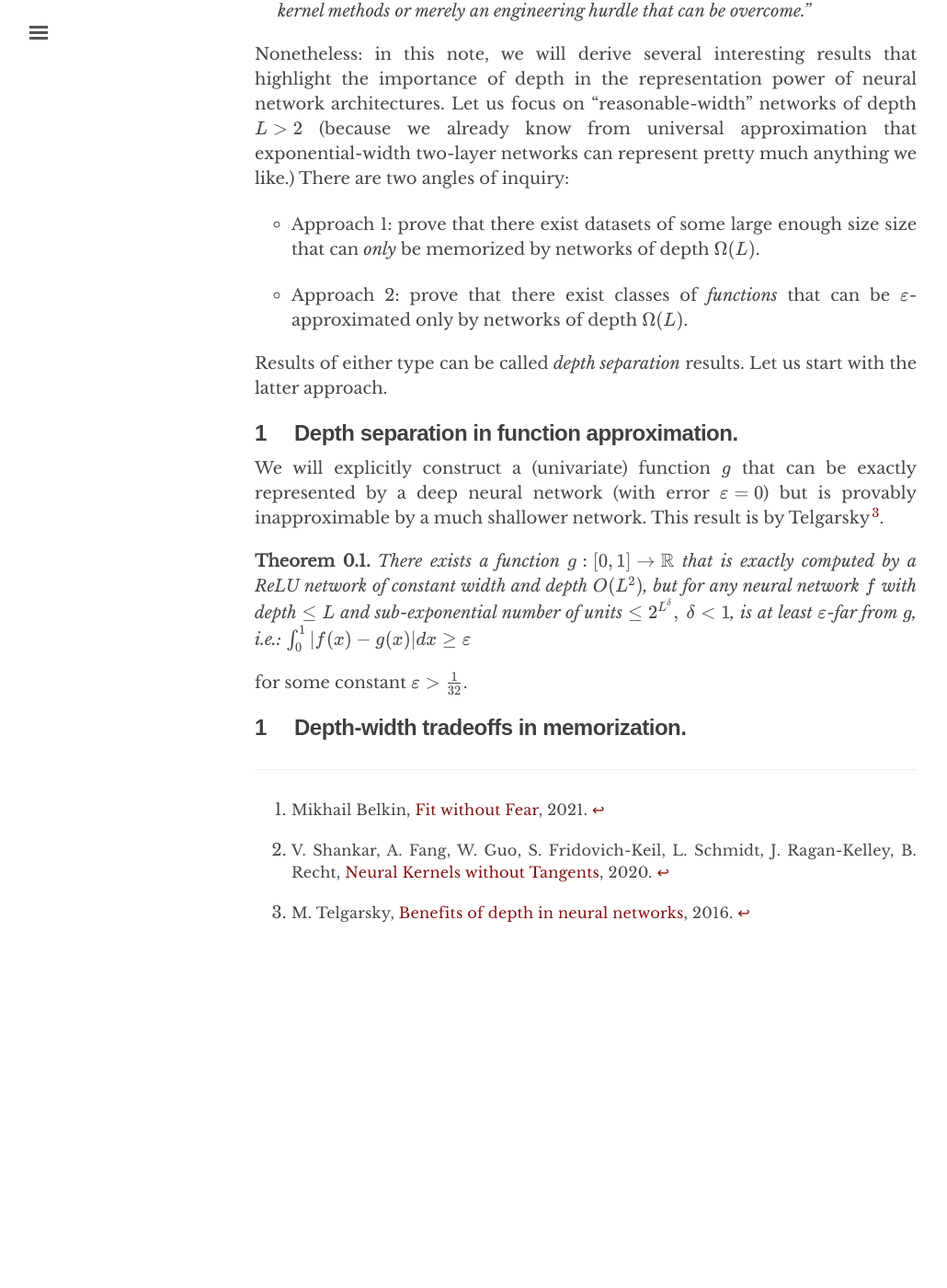
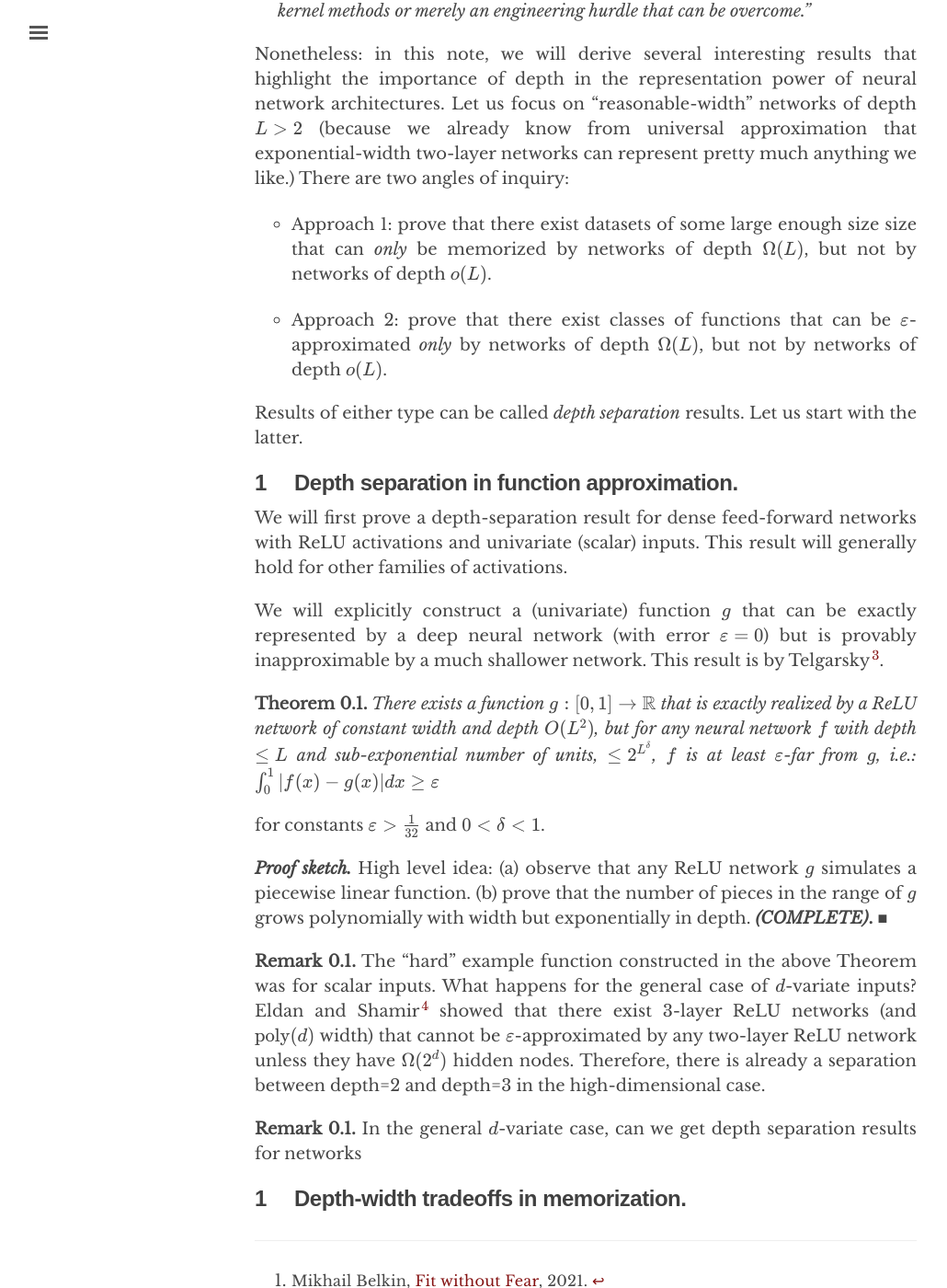
Before and after one commit to chinmayhegde/fodl, a Jekyll site: the page built from _posts/2022-01-16-representation03.md, in a window 1280 px wide and 1400 px high, scrolled down 1030 px. Shown: the whole window at 92% size, without its empty margins (3-1033 px from the left). Built offline with Jekyll 4.4.1, drawn with Linux system fonts in a browser that asks for light colours; nearby versions of some CDN libraries; before the commit the page ends 2114 px from its top, so only the background shows below that; some of the changed text lies outside the part shown.

Commit message:
Update 2022-01-16-representation03.md

```diff
--- a/_posts/2022-01-16-representation03.md
+++ b/_posts/2022-01-16-representation03.md
@@ -25,24 +25,39 @@ A full answer to the question that we posed above will remain elusive. See, for
 
 Nonetheless: in this note, we will derive several interesting results that highlight the importance of depth in the representation power of neural network architectures. Let us focus on "reasonable-width" networks of depth $L > 2$ (because we already know from universal approximation that exponential-width two-layer networks can represent pretty much anything we like.) There are two angles of inquiry:
 
-* Approach 1: prove that there exist datasets of some large enough size size that can *only* be memorized by networks of depth $\Omega(L)$.
+* Approach 1: prove that there exist datasets of some large enough size size that can *only* be memorized by networks of depth $\Omega(L)$, but not by networks of depth $o(L)$.
 
-* Approach 2: prove that there exist classes of *functions* that can be $\varepsilon$-approximated only by networks of depth $\Omega(L)$.
+* Approach 2: prove that there exist classes of functions that can be $\varepsilon$-approximated *only* by networks of depth $\Omega(L)$, but not by networks of depth $o(L)$.
 
-Results of either type can be called *depth separation* results. Let us start with the latter approach.
+Results of either type can be called *depth separation* results. Let us start with the latter.
 
 ## Depth separation in function approximation
 {:.label}
 
+We will first prove a depth-separation result for dense feed-forward networks with ReLU activations and univariate (scalar) inputs. This result will generally hold for other families of activations.
+
 We will explicitly construct a (univariate) function $g$ that can be exactly represented by a deep neural network (with error $\varepsilon = 0$) but is provably inapproximable by a much shallower network. This result is by Telgarsky[^telgarsky].
 
 **Theorem**{:.label #DepthSeparation}
-  There exists a function $g : [0,1] \rightarrow \R$ that is exactly computed by a ReLU network of constant width and depth $O(L^2)$, but for *any* neural network $f$ with depth $\leq L$ and sub-exponential number of units $\leq 2^{L^\delta},~\delta <1$, is at least $\varepsilon$-far from $g$, i.e.:
+  There exists a function $g : [0,1] \rightarrow \R$ that is exactly realized by a ReLU network of constant width and depth $O(L^2)$, but for *any* neural network $f$ with depth $\leq L$ and sub-exponential number of units, $\leq 2^{L^\delta}$, $f$ is at least $\varepsilon$-far from $g$, i.e.:
   $$
   \int_0^1 |f(x) - g(x)| dx \geq \varepsilon
   $$
 {:.theorem}
-for some constant $\varepsilon > \frac{1}{32}$.
+for constants $\varepsilon > \frac{1}{32}$ and $0 < \delta < 1$.
+
+**Proof sketch**{:.label #DepthSeparationProof}
+  High level idea: (a) observe that any ReLU network $g$ simulates a piecewise linear function. (b) prove that the number of pieces in the range of $g$ grows polynomially with width but exponentially in depth.
+  **_(COMPLETE)_.**
+{:.proof}
+
+**Remark**{:.label #DepthSepRem1}
+  The "hard" example function constructed in the above Theorem was for scalar inputs. What happens for the general case of $d$-variate inputs? Eldan and Shamir[^eldan] showed that there exist 3-layer ReLU networks (and $\text{poly}(d)$ width) that cannot be $\varepsilon$-approximated by any two-layer ReLU network unless they have $\Omega(2^d)$ hidden nodes. Therefore, there is already a separation between depth=2 and depth=3 in the high-dimensional case.
+{:.remark}
+
+**Remark**{:.label #DepthSepRem1}
+  In the general $d$-variate case, can we get depth separation results for networks
+{:.remark}
 
 ## Depth-width tradeoffs in memorization
 {:.label}
@@ -58,3 +73,6 @@ for some constant $\varepsilon > \frac{1}{32}$.
 
 [^telgarsky]:
     M. Telgarsky, [Benefits of depth in neural networks](http://proceedings.mlr.press/v49/telgarsky16.pdf), 2016.
+
+[^eldan]:
+    R. Eldan and O. Shamir, [The Power of Depth for Feedforward Neural Networks](http://proceedings.mlr.press/v49/eldan16.pdf), 2016.
```
